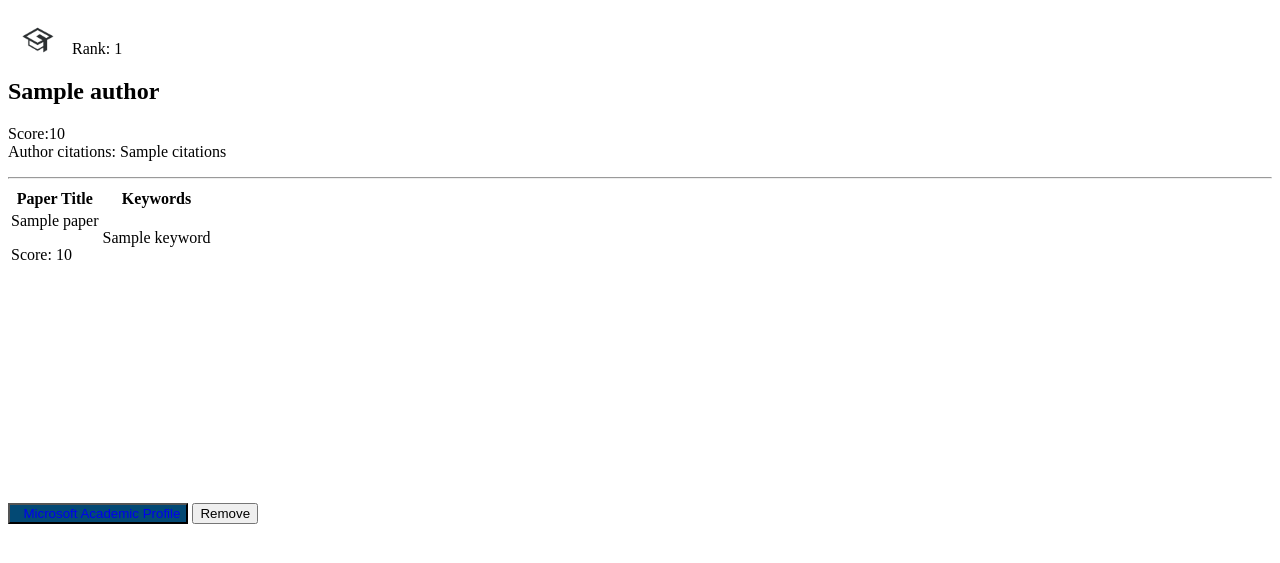
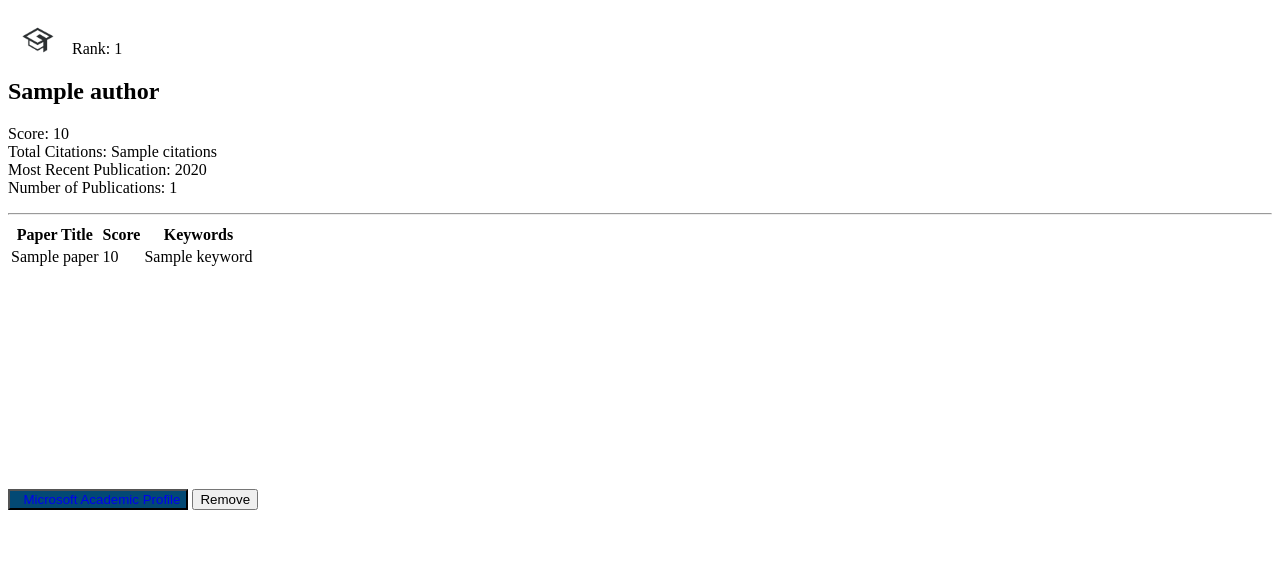
Before and after one commit to jdnoff/SeniorDesignProject, a Django app: template templates/subtemplates/author_sub.html in a window 1280 px wide. Shown: the top 563 px of the page. Run offline with Django 3.2, Linux system fonts and the light colour scheme; the template is opened without the code that fills it: most values are stand-ins (such as "Sample title", 1, 10 or a date in 2020); parts of the project's set-up code (start-up, migrations or seed data) failed here and were passed over; some libraries are stand-ins or nearby versions.

Commit message:
Added data attributes to author sub

```diff
--- a/templates/subtemplates/author_sub.html
+++ b/templates/subtemplates/author_sub.html
@@ -5,24 +5,31 @@
 <script src="https://code.jquery.com/jquery-1.12.4.js"></script>
 <script src="https://code.jquery.com/ui/1.12.1/jquery-ui.js"></script>
 <div class="author-list-item w3-container w3-hover-light-grey w3-card-2 w3-white w3-round w3-margin"
-     data-author-score="{{ score }}"><br>
+     data-author-score="{{ score }}"
+     data-recent-year="{{ year }}"
+     data-total-citations="{{ author.citations }}"
+     data-author-numPublications="{{ author.numPublications }}">
+    <br>
     <img src="{% static "ExpertFinderTool/academic_logo.gif" %}" alt="Avatar" class="w3-left w3-circle w3-margin-right"
          style="width:60px">
     <span class="w3-right "> Rank: {{ number }}</span>
     <h2>{{ author.author_name }}
     </h2>
-    <p class="w3-opacity">Score:{{ author.score }} <br> Author citations: {{ author.citations }} </p>
+    <p class="w3-opacity">Score: {{ author.score }} <br> Total Citations: {{ author.citations }} <br> Most Recent
+        Publication: {{ year }} <br> Number of Publications: {{ author.numPublications }}</p>
     <hr class="w3-clear">
 
-    <div id="cont" style="overflow-y: scroll; height:300px;">
+    <div id="cont" style="overflow-y: scroll; height:250px;">
         <table class="w3-table w3-hoverable">
             <tr>
                 <th>Paper Title</th>
+                <th>Score</th>
                 <th>Keywords</th>
             </tr>
             {% for paper in author.papers %}
                 <tr>
-                    <td>{{ paper.title }}<p>Score: {{ paper.score }} </p></td>
+                    <td>{{ paper.title }}<p></p></td>
+                    <td>{{ paper.score }} </td>
                     <td>
                         {% for a in paper.keywords %}
                             {{ a }}
```
